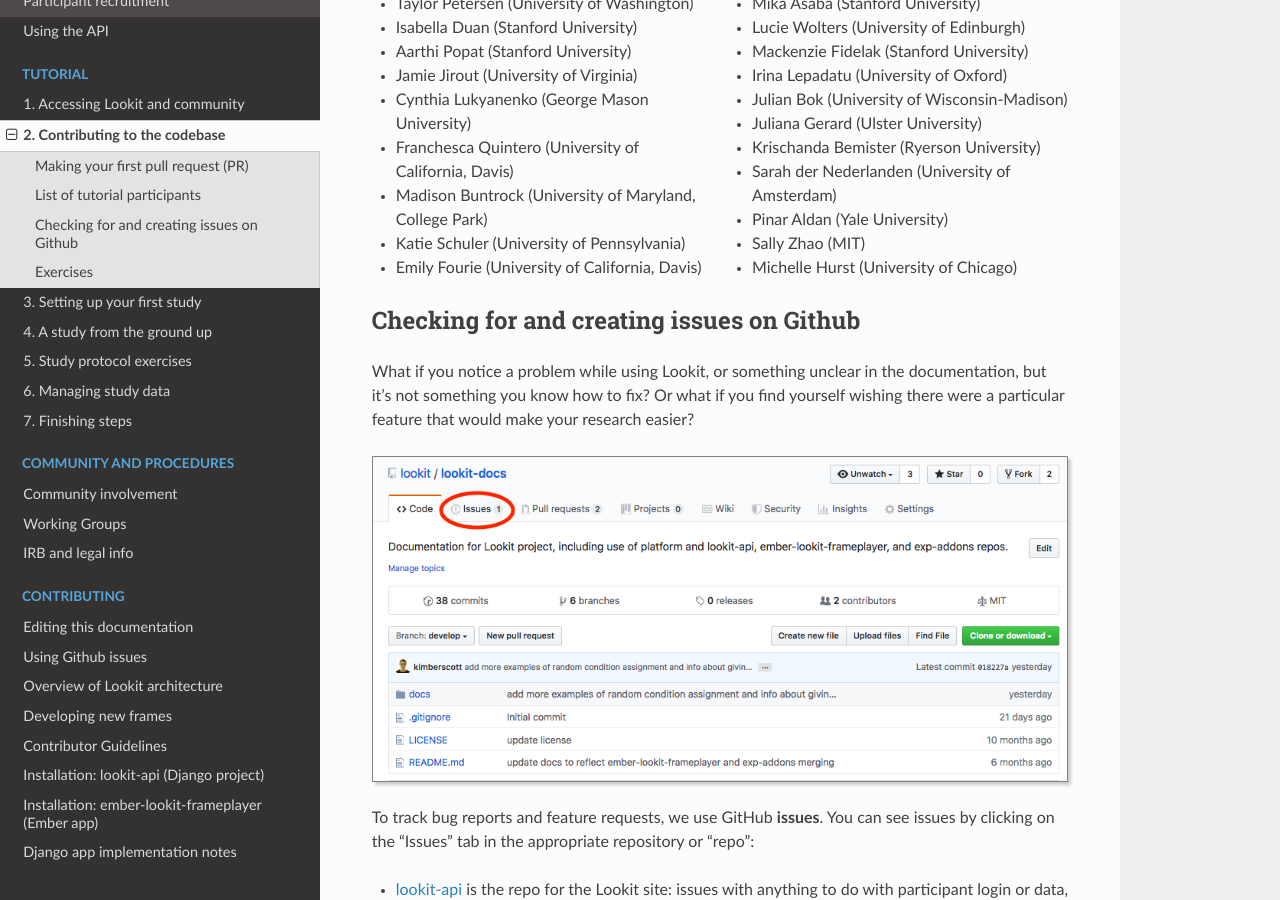
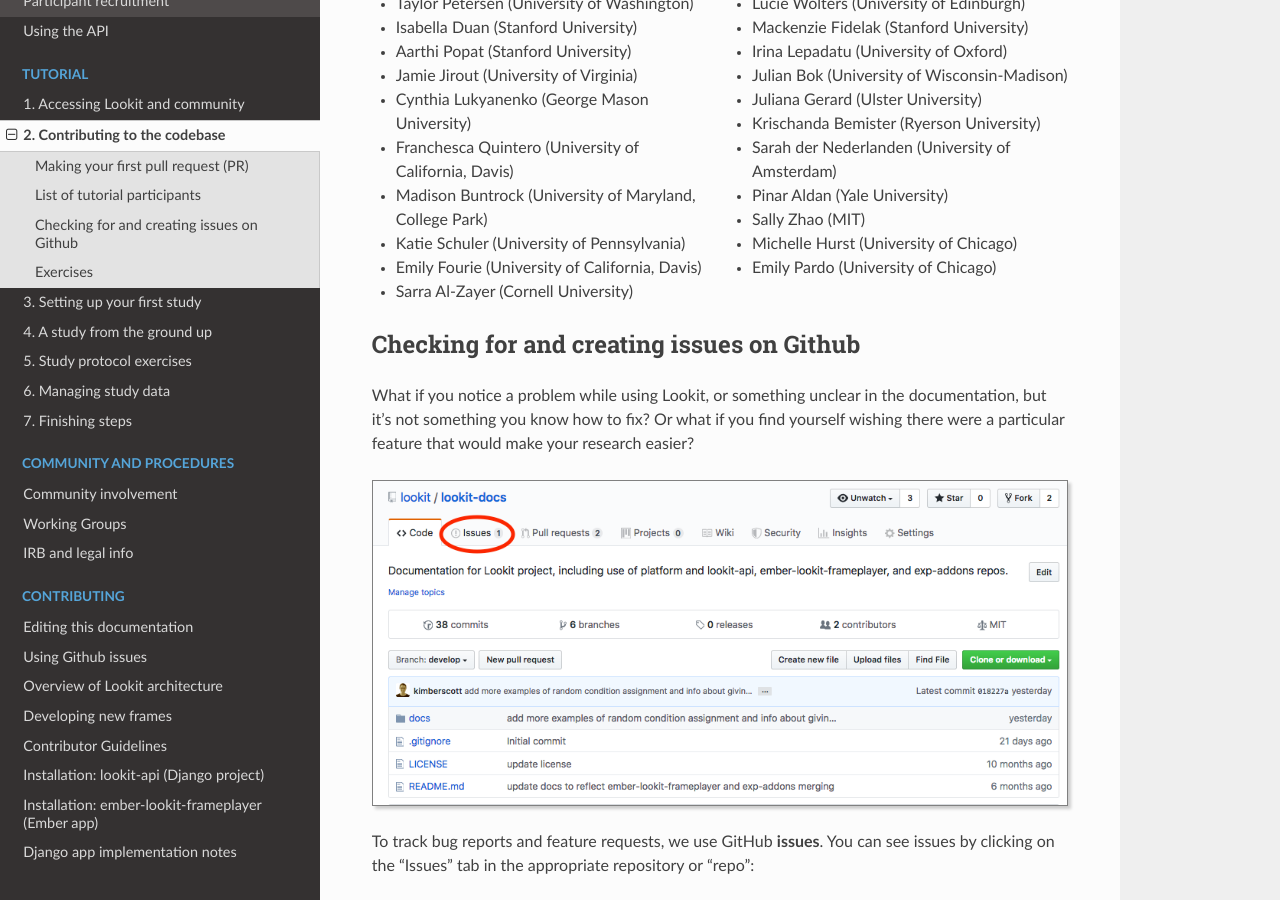
Before and after one commit to lookit/lookit-docs, a Sphinx documentation site: the page built from docs/source/tutorial-contributing.rst, in a window 1280 px wide and 900 px high, scrolled down 6633 px. Built offline with Sphinx 7.4.7 and the Read the Docs theme 2.0.0, drawn with Linux system fonts in a browser that asks for light colours.

Commit message:
Adding me to the tutorial list!

```diff
--- a/docs/source/tutorial-contributing.rst
+++ b/docs/source/tutorial-contributing.rst
@@ -240,6 +240,7 @@
 - Pinar Aldan (Yale University)
 - Sally Zhao (MIT)
 - Michelle Hurst (University of Chicago)
+- Emily Pardo (University of Chicago)
 
 
 Checking for and creating issues on Github
```
